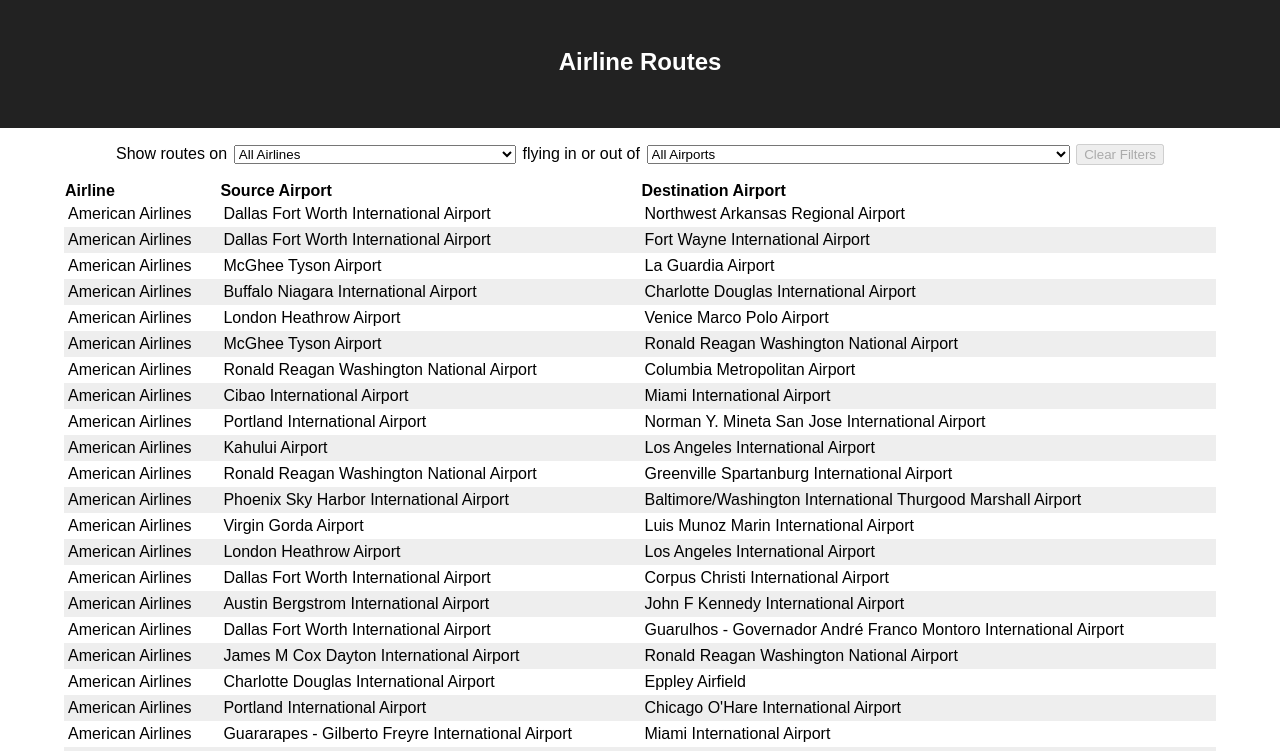
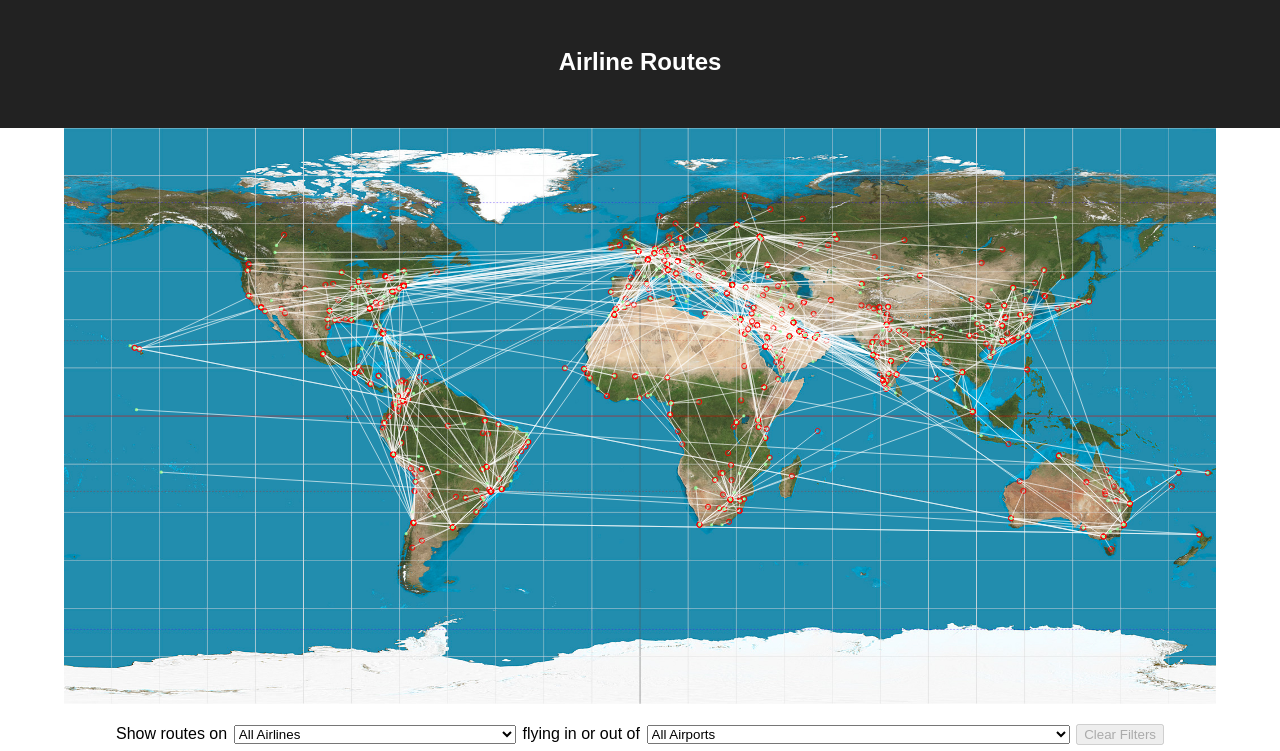
Before and after one commit to jessjchang/airline-routes, a React (Create React App) app: page / in a window 1280 px wide. Shown: the top 751 px of the page. Built offline with nearby package versions, Linux system fonts and the light colour scheme.

Commit message:
Add Map component

```diff
--- a/src/App.js
+++ b/src/App.js
@@ -3,6 +3,7 @@
 import data, { getAirlineById, getAirportByCode } from './data';
 import Table from './components/Table';
 import Select from './components/Select';
+import Map from './components/Map';
 
 const App = () => {
   const [airline, setAirline] = useState('all');
@@ -18,9 +19,9 @@
 
   const formatValue = (property, value) => {
     if (property === 'airline') {
-      return getAirlineById(value);
+      return getAirlineById(value).name;
     } else {
-      return getAirportByCode(value);
+      return getAirportByCode(value).name;
     }
   };
 
@@ -70,6 +71,7 @@
         <h1 className="title">Airline Routes</h1>
       </header>
       <section>
+        <Map routes={filteredRoutes} />
         <p>
           Show routes on
           <Select
--- /dev/null
+++ b/src/components/Map.js
@@ -0,0 +1,44 @@
+import React from 'react';
+import { getAirportByCode } from '../data';
+
+const Map = ({ routes=[] }) => {
+  const routeDisplay = routes.map(route => {
+    const srcAirport = getAirportByCode(route.src);
+    const destAirport = getAirportByCode(route.dest);
+    const x1 = srcAirport.long;
+    const y1 = srcAirport.lat;
+    const x2 = destAirport.long;
+    const y2 = destAirport.lat;
+
+    return (
+      <g key={Object.values(route).join('-')}>
+        <circle className="source" cx={x1} cy={y1}>
+          <title>{srcAirport.name}</title>
+        </circle>
+        <circle className="destination" cx={x2} cy={y2}>
+          <title>{destAirport.name}</title>
+        </circle>
+        <path d={`M${x1} ${y1} L ${x2} ${y2}`} />
+      </g>
+    );
+  });
+
+  return (
+    <svg className="map" viewBox="-180 -90 360 180">
+      <g transform="scale(1 -1)">
+        <image
+          xlinkHref="equirectangular_world.jpg"
+          href="equirectangular_world.jpg"
+          x="-180"
+          y="-90"
+          height="100%"
+          width="100%"
+          transform="scale(1 -1)"
+        />
+        {routeDisplay}
+      </g>
+    </svg>
+  );
+};
+
+export default Map;
--- a/src/data.js
+++ b/src/data.js
@@ -1396,11 +1396,11 @@
 ];
 
 export const getAirlineById = (id) => {
-  return airlines.find(airline => airline.id === id).name
+  return airlines.find(airline => airline.id === id);
 };
 
 export const getAirportByCode = (code) => {
-  return airports.find(airline => airline.code === code).name
+  return airports.find(airline => airline.code === code);
 };
 
 export default {routes, airlines, airports};
```
Also changed, not shown: public/manifest.json.
